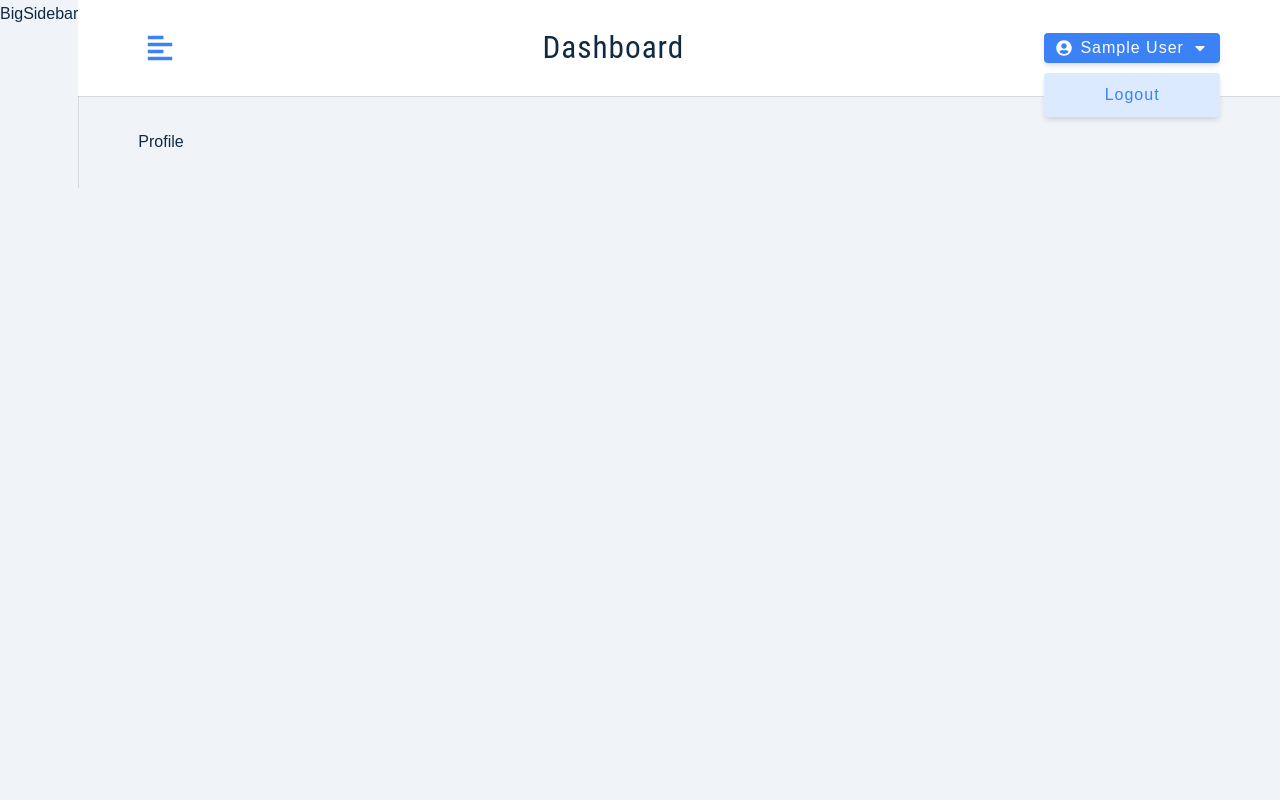
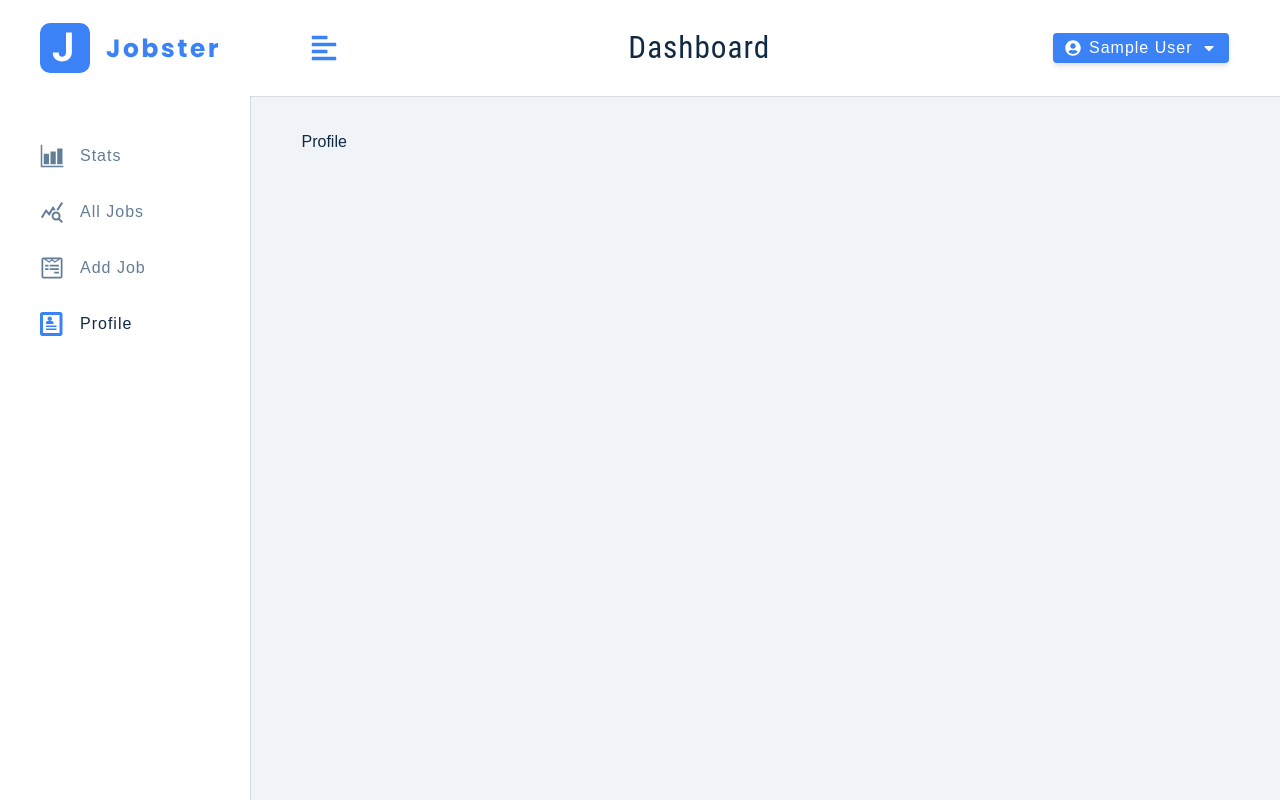
Before and after one commit to sahil9818336328/JOBSTRACK, a React (Vite) app: page /profile in a window 1280 px wide. Built offline with nearby package versions, Linux system fonts and the light colour scheme; sample sign-in values are in the browser's storage.

Commit message:
sidebar and navbar complete

```diff
--- a/src/App.jsx
+++ b/src/App.jsx
@@ -1,5 +1,5 @@
 import { BrowserRouter, Routes, Route } from 'react-router-dom'
-import { Landing, Error, Register } from './pages'
+import { Landing, Error, Register, ProtectedRoute } from './pages'
 import { ToastContainer } from 'react-toastify'
 import 'react-toastify/dist/ReactToastify.css'
 import {
@@ -14,7 +14,14 @@
   return (
     <BrowserRouter>
       <Routes>
-        <Route path='/' element={<SharedLayout />}>
+        <Route
+          path='/'
+          element={
+            <ProtectedRoute>
+              <SharedLayout />
+            </ProtectedRoute>
+          }
+        >
           <Route index element={<Stats />} />
           <Route path='all-jobs' element={<AllJobs />} />
           <Route path='add-job' element={<AddJobs />} />
--- a/src/components/BigSidebar.jsx
+++ b/src/components/BigSidebar.jsx
@@ -1,6 +1,26 @@
+import NavLinks from './NavLinks'
+import Logo from '../components/Logo'
 import Wrapper from '../assets/wrappers/BigSidebar'
+import { useSelector } from 'react-redux'
+
 const BigSidebar = () => {
-  return <Wrapper>BigSidebar</Wrapper>
+  const { isSidebarOpen } = useSelector((store) => store.user)
+  return (
+    <Wrapper>
+      <div
+        className={`${
+          isSidebarOpen ? 'sidebar-container show-sidebar' : 'sidebar-container'
+        }`}
+      >
+        <div className='content'>
+          <header>
+            <Logo />
+          </header>
+          <NavLinks />
+        </div>
+      </div>
+    </Wrapper>
+  )
 }
 
 export default BigSidebar
--- /dev/null
+++ b/src/components/NavLinks.jsx
@@ -0,0 +1,25 @@
+import links from '../utils/links'
+import { NavLink } from 'react-router-dom'
+// eslint-disable-next-line react/prop-types
+const NavLinks = ({ toggleSidebar }) => {
+  return (
+    <div className='nav-links'>
+      {links.map(({ text, path, id, icon: Icon }) => {
+        return (
+          <NavLink
+            key={id}
+            to={path}
+            className={({ isActive }) => {
+              return isActive ? 'nav-link active' : 'nav-link'
+            }}
+            onClick={toggleSidebar}
+          >
+            <span className='icon'> {<Icon />} </span> {text}
+          </NavLink>
+        )
+      })}
+    </div>
+  )
+}
+
+export default NavLinks
--- a/src/components/Navbar.jsx
+++ b/src/components/Navbar.jsx
@@ -2,9 +2,11 @@
 import { FaAlignLeft, FaUserCircle, FaCaretDown } from 'react-icons/fa'
 import Logo from './Logo'
 import { useDispatch, useSelector } from 'react-redux'
-import { toggleSidebar } from '../features/user/userSlice'
+import { logoutUser, toggleSidebar } from '../features/user/userSlice'
+import { useState } from 'react'
 
 const Navbar = () => {
+  const [showLogout, setShowLogout] = useState(false)
   const { user } = useSelector((store) => store.user)
   const dispatch = useDispatch()
 
@@ -26,19 +28,19 @@
           <button
             type='button'
             className='btn'
-            onClick={() => console.log('toggle logout dropdown')}
+            onClick={() => setShowLogout(!showLogout)}
           >
             <FaUserCircle />
             {user?.name}
             <FaCaretDown />
           </button>
-          <div className='dropdown show-dropdown'>
+          <div
+            className={`${showLogout ? 'dropdown show-dropdown' : 'dropdown'}`}
+          >
             <button
               type='button'
               className='dropdown-btn'
-              onClick={() => {
-                console.log('logout user')
-              }}
+              onClick={() => dispatch(logoutUser())}
             >
               logout
             </button>
--- a/src/components/SmallSidebar.jsx
+++ b/src/components/SmallSidebar.jsx
@@ -1,6 +1,41 @@
 import Wrapper from '../assets/wrappers/SmallSidebar'
+import { FaTimes } from 'react-icons/fa'
+import Logo from './Logo'
+import { useSelector, useDispatch } from 'react-redux'
+import { toggleSidebar } from '../features/user/userSlice'
+import NavLinks from '../components/NavLinks'
+
 const SmallSidebar = () => {
-  return <Wrapper>SmallSidebar</Wrapper>
+  const { isSidebarOpen } = useSelector((store) => store.user)
+  const dispatch = useDispatch()
+
+  const toggle = () => {
+    dispatch(toggleSidebar())
+  }
+  return (
+    <Wrapper>
+      <div
+        className={`${
+          isSidebarOpen
+            ? 'sidebar-container show-sidebar'
+            : 'sidebar-container '
+        }`}
+      >
+        <div className='content'>
+          <button
+            className='close-btn'
+            onClick={() => dispatch(toggleSidebar())}
+          >
+            <FaTimes />
+          </button>
+          <header>
+            <Logo />
+          </header>
+          <NavLinks toggleSidebar={toggle} />
+        </div>
+      </div>
+    </Wrapper>
+  )
 }
 
 export default SmallSidebar
--- a/src/features/user/userSlice.js
+++ b/src/features/user/userSlice.js
@@ -4,11 +4,12 @@
 import {
   getUserFromLocalStorage,
   addUserToLocalStorage,
+  removeUserFromLocalStorage,
 } from '../../utils/localStorage'
 
 const initialState = {
   isLoading: false,
-  isSidebarOpen: false,
+  isSidebarOpen: true,
   user: getUserFromLocalStorage(),
 }
 
@@ -41,6 +42,11 @@
   reducers: {
     toggleSidebar: (state) => {
       state.isSidebarOpen = !state.isSidebarOpen
+    },
+    logoutUser: (state) => {
+      state.user = null
+      state.isSidebarOpen = false
+      removeUserFromLocalStorage()
     },
   },
   extraReducers: {
@@ -75,6 +81,6 @@
   },
 })
 
-export const { toggleSidebar } = userSlice.actions
+export const { toggleSidebar, logoutUser } = userSlice.actions
 
 export default userSlice.reducer
--- /dev/null
+++ b/src/pages/ProtectedRoute.jsx
@@ -0,0 +1,15 @@
+import { Navigate } from 'react-router-dom'
+import { useSelector } from 'react-redux'
+
+// eslint-disable-next-line react/prop-types
+const ProtectedRoute = ({ children }) => {
+  const { user } = useSelector((store) => store.user)
+
+  if (!user) {
+    return <Navigate to='/landing' />
+  }
+
+  return children
+}
+
+export default ProtectedRoute
--- a/src/pages/index.js
+++ b/src/pages/index.js
@@ -1,5 +1,5 @@
 import Landing from './Landing'
 import Error from './Error'
 import Register from './Register'
-
-export { Landing, Error, Register }
+import ProtectedRoute from './ProtectedRoute'
+export { Landing, Error, Register, ProtectedRoute }
--- /dev/null
+++ b/src/utils/links.js
@@ -0,0 +1,33 @@
+import { IoBarChartSharp } from 'react-icons/io5'
+import { MdQueryStats } from 'react-icons/md'
+import { FaWpforms } from 'react-icons/fa'
+import { ImProfile } from 'react-icons/im'
+
+const links = [
+  {
+    id: 1,
+    text: 'stats',
+    path: '/',
+    icon: IoBarChartSharp,
+  },
+  {
+    id: 2,
+    text: 'all jobs',
+    path: 'all-jobs',
+    icon: MdQueryStats,
+  },
+  {
+    id: 3,
+    text: 'add job',
+    path: 'add-job',
+    icon: FaWpforms,
+  },
+  {
+    id: 4,
+    text: 'profile',
+    path: 'profile',
+    icon: ImProfile,
+  },
+]
+
+export default links
```
